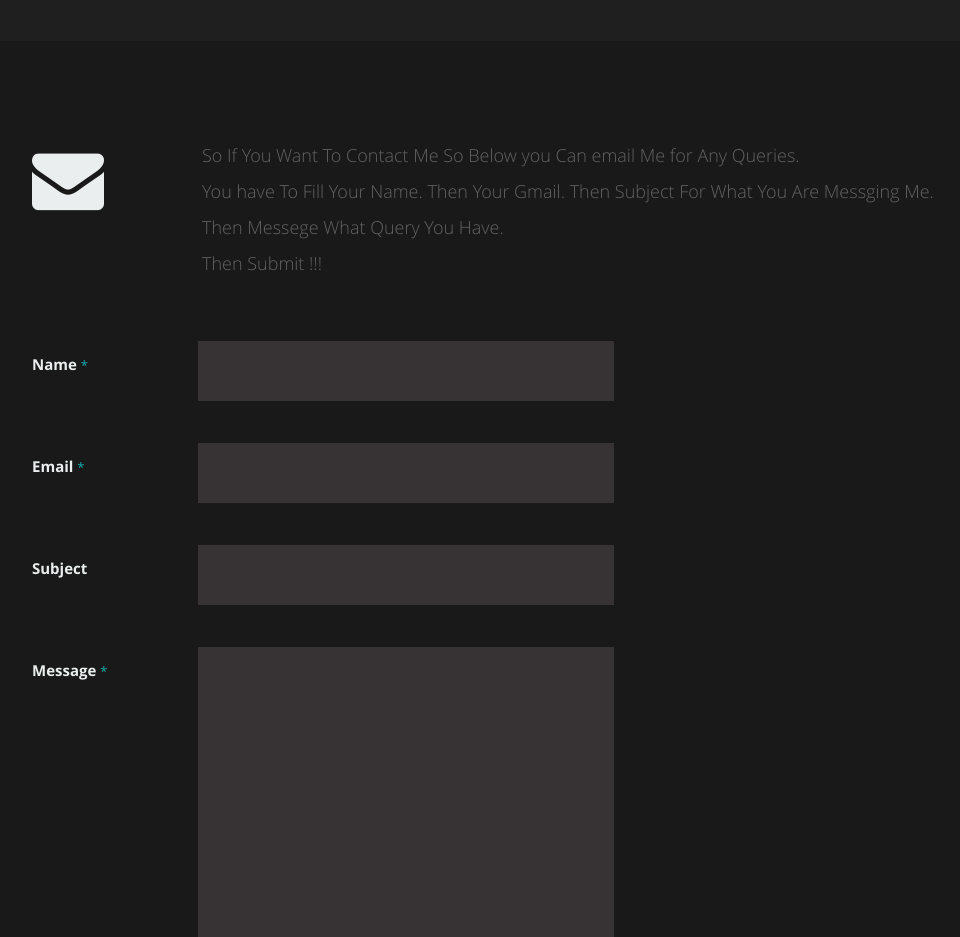
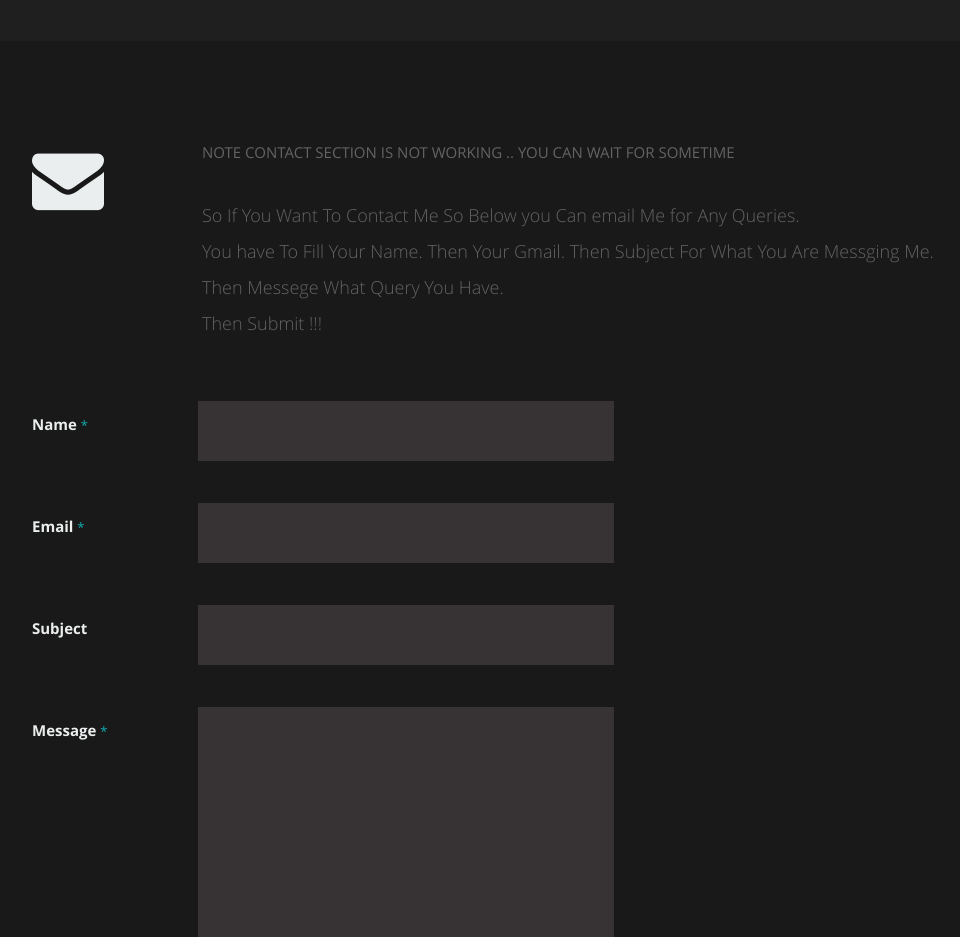
Before and after one commit to arugfx28/arugfx, a plain HTML site: page index.html in a window 1280 px wide. Shown: the part 3460-4397 px from the top of the page, without its empty margins (118-1078 px from the left). Drawn offline with nearby package versions, Linux system fonts and the light colour scheme; a web font is replaced by a local one.

Commit message:
Update index.html

```diff
--- a/index.html
+++ b/index.html
@@ -311,6 +311,9 @@
 
             <div class="ten columns">
 
+		    <p> NOTE CONTACT SECTION IS NOT WORKING ..
+			    YOU CAN WAIT FOR SOMETIME </p>
+
                   <p class="lead"> So If You Want To Contact Me So Below you Can email Me for Any Queries. <br>
                      You have To Fill Your Name. Then Your Gmail. Then Subject For What You Are Messging Me. <br>
                     Then Messege What Query You Have.<br>
```
